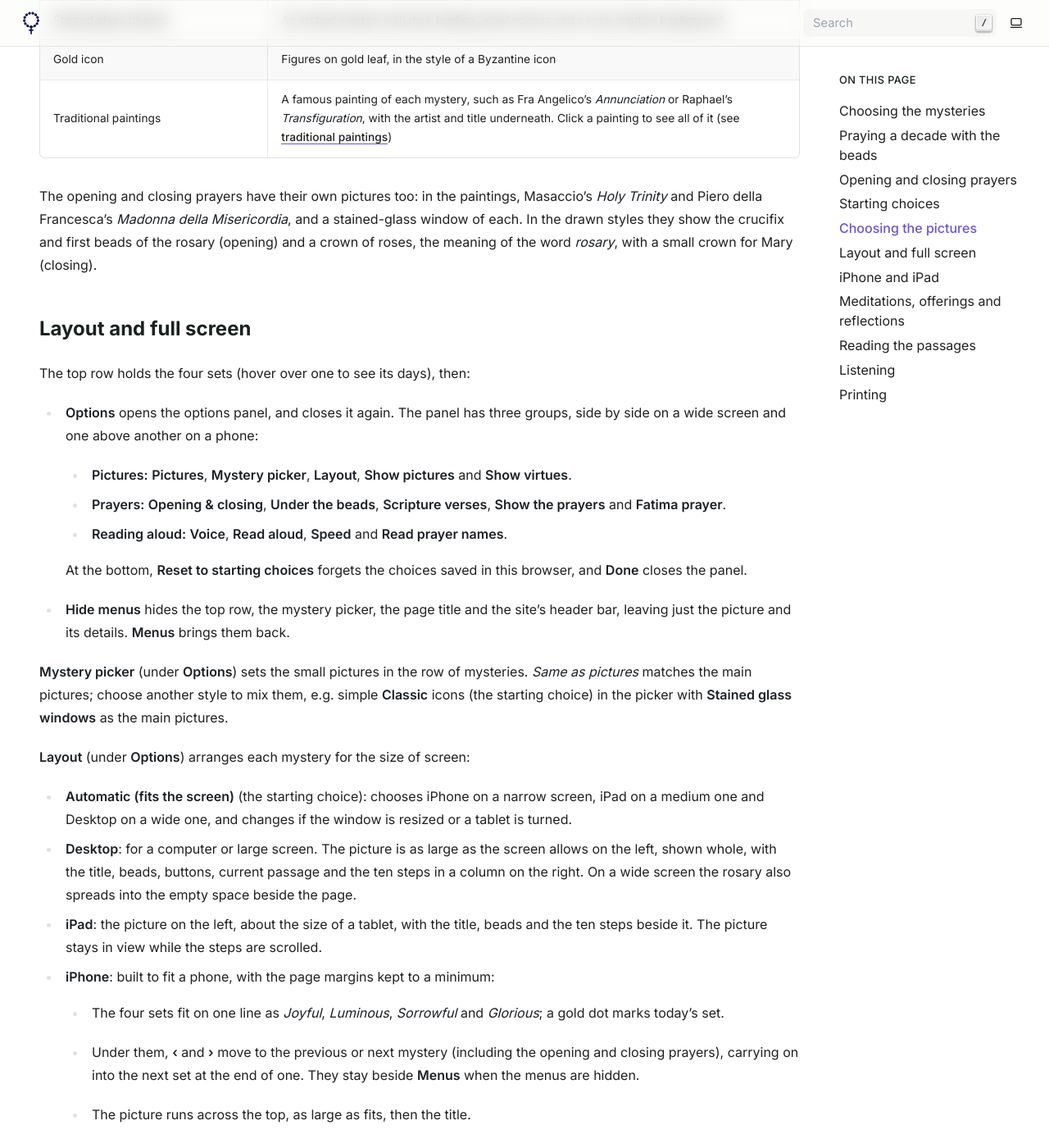
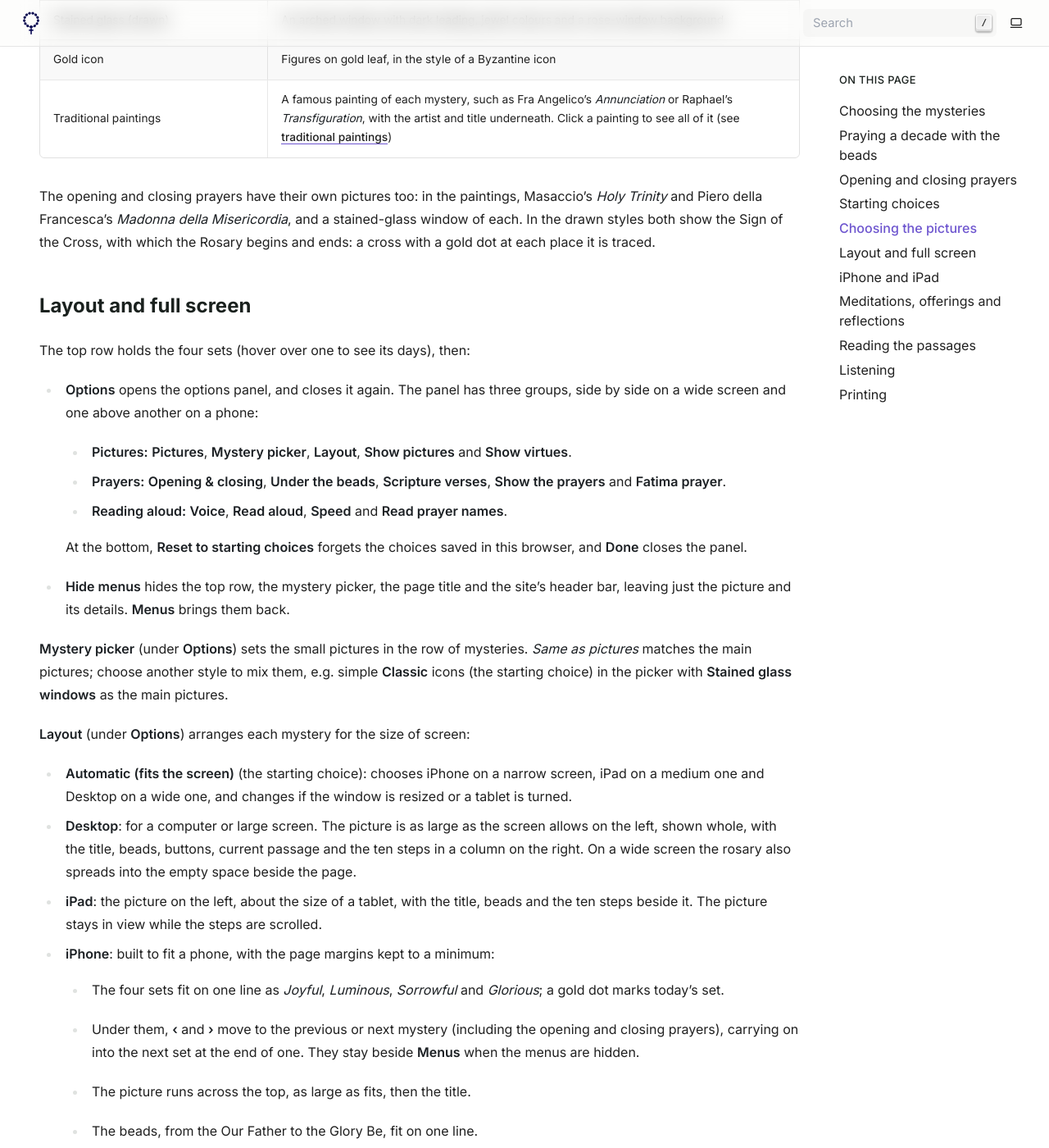
Before and after one commit to gmc-code/Rosary, a Sphinx documentation site: the page built from docs/rosary/rosary_info.rst, in a window 1280 px wide and 1400 px high, scrolled down 2362 px. Shown: the whole window at 82% size. Built offline with Sphinx 7.4.7, drawn with Linux system fonts in a browser that asks for light colours.

Commit message:
wider fs ipad

```diff
--- a/docs/_ext/rosary/_static/rosary.css
+++ b/docs/_ext/rosary/_static/rosary.css
@@ -695,14 +695,20 @@ a.rosary-ref { text-decoration: underline dotted; }
 .rosary-presenting .rosary-btn.rosary-on { background: var(--r-gold); color: #3b2a00; }
 .rosary-presenting .rosary-now-ref, .rosary-presenting .rosary-now-verse { color: #fff; }
 .rosary-presenting .rosary-now-prayer { color: var(--r-text); }
-/* iPad-sized screens in landscape: like the iPad layout, a narrower picture
-   on the left and a wide text column (about 60%) on the right */
+/* iPad-sized screens in landscape: the text column as wide and large as
+   possible (about two-thirds of the screen), the picture narrowed to fit
+   beside it but still shown whole, at full height */
 @media screen and (min-width: 700px) and (max-width: 1400px) and (orientation: landscape) {
     .rosary-presenting .rosary-mystery.rosary-active {
-        grid-template-columns: minmax(0, 2fr) minmax(22em, 3fr);
-        column-gap: 2.5vw;
+        grid-template-columns: minmax(15em, 1fr) minmax(0, 2fr);
+        column-gap: 2vw;
     }
-    .rosary-presenting .rosary-now { font-size: 1.2em; }
+    .rosary-set.rosary-presenting { padding-left: 1.5vw; padding-right: 2vw; }
+    .rosary-presenting .rosary-mystery-title { font-size: clamp(1.6em, 2.6vw, 2.2em); }
+    .rosary-presenting .rosary-head > div:last-child { font-size: clamp(1em, 1.35vw, 1.25em); }
+    .rosary-presenting .rosary-decade { font-size: clamp(1em, 1.4vw, 1.3em); }
+    .rosary-presenting .rosary-btn { font-size: clamp(0.95em, 1.25vw, 1.15em); }
+    .rosary-presenting .rosary-now { font-size: clamp(1.2em, 1.75vw, 1.6em); }
 }
 /* portrait screens: picture on top (75%), text below */
 @media (orientation: portrait) {
--- a/docs/_ext/rosary/rosary_icons.py
+++ b/docs/_ext/rosary/rosary_icons.py
@@ -463,21 +463,15 @@ def coronation():
 # ---------------------------------------------------------------- opening / closing
 
 def opening():
-    """The opening prayers: the crucifix and the first beads of the rosary (the Our
-    Father bead and three Hail Marys), up to the centre medal and the loop."""
+    """The opening prayers begin with the Sign of the Cross: a cross with a gold
+    dot at each place it is traced (forehead, breast, left and right shoulder),
+    and a faint line showing the order."""
     out = ['<circle class="ri-soft ri-outline" cx="50" cy="50" r="46"/>',
-           # the loop of the rosary going on from the centre medal
-           '<path class="ri-line-thin" fill="none" d="M50,20 C42,12 32,10 22,18"/>',
-           '<path class="ri-line-thin" fill="none" d="M50,20 C58,12 68,10 78,18"/>',
-           # the chain down to the crucifix
-           '<path class="ri-line-thin" fill="none" d="M50,22 L50,62"/>']
-    for x, y in ((40, 13.5), (31, 13), (23, 18.5), (60, 13.5), (69, 13), (77, 18.5)):
-        out.append('<circle class="ri-fill ri-outline" cx="%s" cy="%s" r="3.4"/>' % (x, y))
-    out.append('<ellipse class="ri-gold ri-outline" cx="50" cy="21" rx="5" ry="6"/>')      # centre medal
-    for y in (32, 40, 48):                                                                    # three Hail Marys
-        out.append('<circle class="ri-fill ri-outline" cx="50" cy="%d" r="4.4"/>' % y)
-    out.append('<circle class="ri-gold ri-outline" cx="50" cy="57.5" r="5.6"/>')             # Our Father bead
-    out.append(cross(50, 64, 28, 20, 5, 'ri-fill'))                                           # crucifix
+           # the path of the hand: forehead, down to the breast, then shoulder to shoulder
+           '<path class="ri-gold-dash" fill="none" d="M50,17 L50,83 M26,40 L74,40"/>',
+           cross(50, 21, 58, 40, 9, 'ri-fill')]
+    for x, y in ((50, 15), (50, 85), (24, 40), (76, 40)):
+        out.append('<circle class="ri-gold ri-outline" cx="%d" cy="%d" r="6"/>' % (x, y))
     return ''.join(out)
 
 
@@ -507,7 +501,10 @@ def closing():
     return ''.join(out)
 
 
-EXTRA_ICONS = {'opening': opening, 'closing': closing}
+# The closing prayers end with the Sign of the Cross too, so they use the same
+# icon.  closing() (the crown of roses) is kept above in case it is wanted again:
+# use {'closing': closing} to bring it back.
+EXTRA_ICONS = {'opening': opening, 'closing': opening}
 
 
 def extra_icon(kind, label):
--- a/docs/rosary/rosary_info.rst
+++ b/docs/rosary/rosary_info.rst
@@ -133,9 +133,8 @@ mystery. The page remembers the choice.
 The opening and closing prayers have their own pictures too: in the
 paintings, Masaccio's *Holy Trinity* and Piero della Francesca's *Madonna
 della Misericordia*, and a stained-glass window of each. In the drawn styles
-they show the crucifix and first beads of the rosary (opening) and a crown of
-roses, the meaning of the word *rosary*, with a small crown for Mary
-(closing).
+both show the Sign of the Cross, with which the Rosary begins and ends: a
+cross with a gold dot at each place it is traced.
 
 
 Layout and full screen
```
